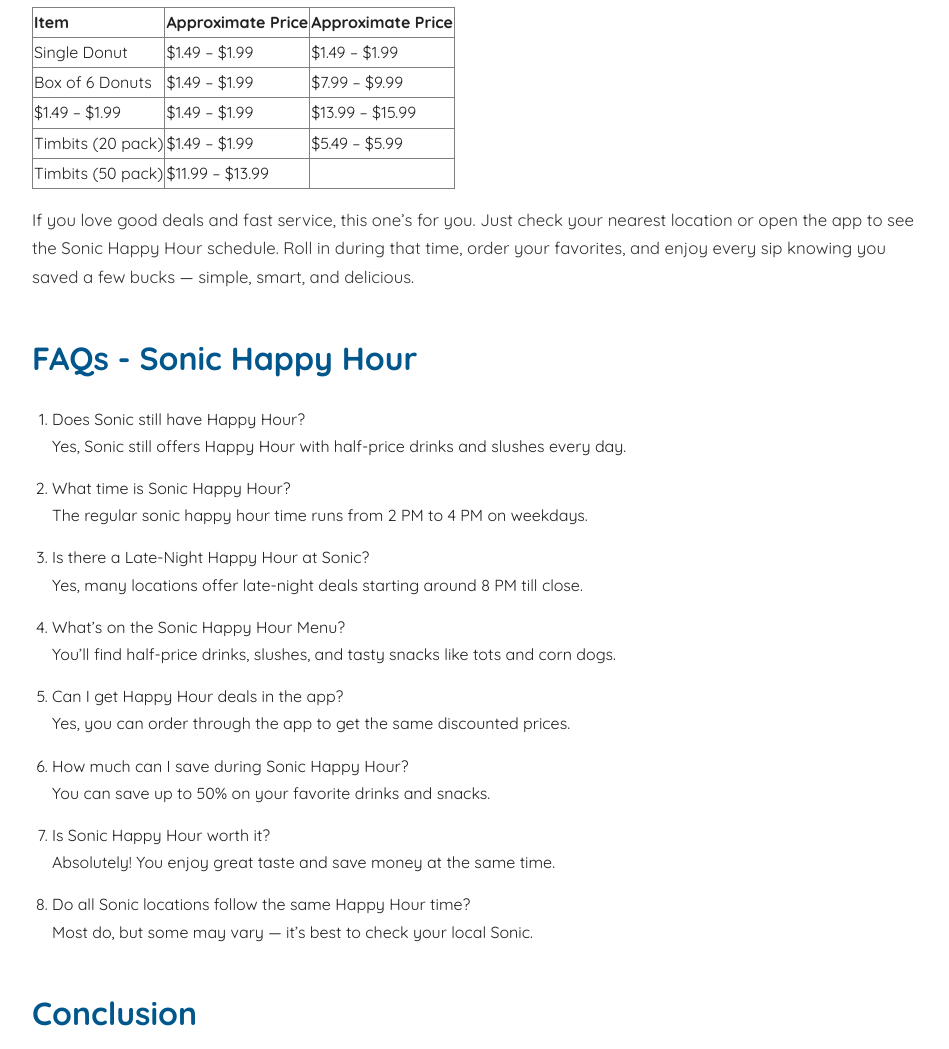
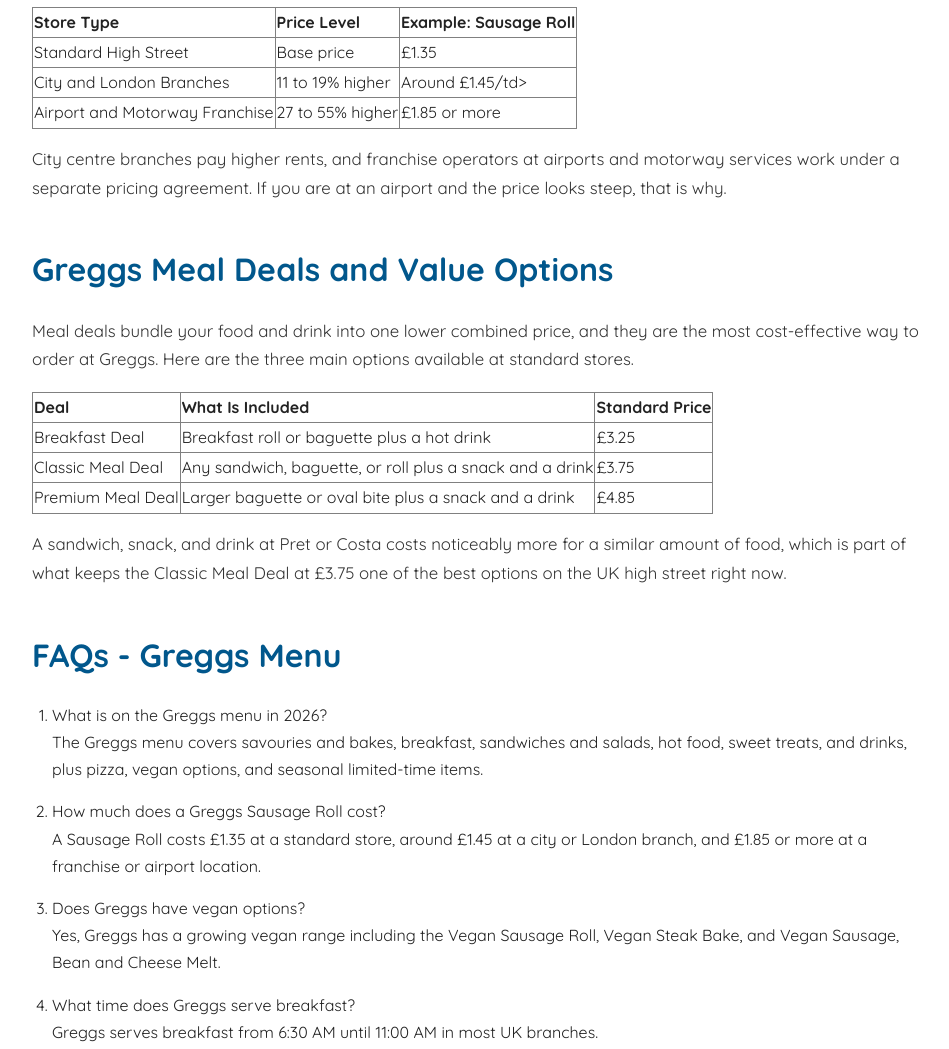
Before and after one commit to greggspricesmenus/greggs-menu-uk, a plain HTML site: page index.html in a window 1280 px wide. Shown: the part 4220-5269 px from the top of the page, without its empty margins (158-1107 px from the left). Drawn offline with Linux system fonts and the light colour scheme.

Commit message:
index.html

```diff
--- a/index.html
+++ b/index.html
@@ -280,57 +280,67 @@
        <p>Greggs prices are not the same everywhere, and most people only find this out at the till. There are three distinct price tiers depending on which type of store you are buying from, and the difference between the cheapest and most expensive can be more than you expect.</p>
       <table border="1" style="border-collapse: collapse;">
   <tr>
-    <th><b>Item</b></th>
-    <th><b>Approximate Price</b></th>
-    <th><b>Approximate Price</b></th>
+    <th><b>Store Type</b></th>
+    <th><b>Price Level</b></th>
+    <th><b>Example: Sausage Roll</b></th>
   </tr>
   <tr>
-    <td>Single Donut</td>
-    <td>$1.49 – $1.99</td>
-     <td>$1.49 – $1.99</td>
+    <td>Standard High Street</td>
+    <td>Base price</td>
+     <td>£1.35</td>
   </tr>
   <tr>
-    <td>Box of 6 Donuts</td>
-     <td>$1.49 – $1.99</td>
-    <td>$7.99 – $9.99</td>
+    <td>City and London Branches</td>
+     <td>11 to 19% higher</td>
+    <td>Around £1.45/td>
   </tr>
   <tr>
-     <td>$1.49 – $1.99</td>
-     <td>$1.49 – $1.99</td>
-    <td>$13.99 – $15.99</td>
+     <td>Airport and Motorway Franchise</td>
+     <td>27 to 55% higher</td>
+    <td>£1.85 or more</td>
+  </tr>
+</table>
+       <p>City centre branches pay higher rents, and franchise operators at airports and motorway services work under a separate pricing agreement. If you are at an airport and the price looks steep, that is why.</p>
+   <h2>Greggs Meal Deals and Value Options</h2>
+       <p>Meal deals bundle your food and drink into one lower combined price, and they are the most cost-effective way to order at Greggs. Here are the three main options available at standard stores.</p>
+      <table border="1" style="border-collapse: collapse;">
+  <tr>
+    <th><b>Deal</b></th>
+    <th><b>What Is Included</b></th>
+    <th><b>Standard Price</b></th>
   </tr>
   <tr>
-    <td>Timbits (20 pack)</td>
-     <td>$1.49 – $1.99</td>
-    <td>$5.49 – $5.99</td>
+    <td>Breakfast Deal</td>
+    <td>Breakfast roll or baguette plus a hot drink</td>
+     <td>£3.25</td>
   </tr>
-       <tr>
-    <td>Timbits (50 pack)</td>
-    <td>$11.99 – $13.99</td>
+  <tr>
+    <td>Classic Meal Deal</td>
+     <td>Any sandwich, baguette, or roll plus a snack and a drink</td>
+    <td>£3.75</td>
+  </tr>
+  <tr>
+     <td>Premium Meal Deal</td>
+     <td>Larger baguette or oval bite plus a snack and a drink</td>
+    <td>£4.85</td>
   </tr>
 </table>
-       <p>
-      If you love good deals and fast service, this one’s for you. Just check your nearest location or open the app to see the Sonic Happy Hour schedule. Roll in during that time, order your favorites, and enjoy every sip knowing you saved a few bucks — simple, smart, and delicious.
-    </p>
-    <h2>FAQs - Sonic Happy Hour</h2>
+       <p>A sandwich, snack, and drink at Pret or Costa costs noticeably more for a similar amount of food, which is part of what keeps the Classic Meal Deal at £3.75 one of the best options on the UK high street right now.</p>
+    <h2>FAQs - Greggs Menu</h2>
     <ol>
-      <li>Does Sonic still have Happy Hour? <br> Yes, Sonic still offers Happy Hour with half-price drinks and slushes every day.</li>
-      <li>What time is Sonic Happy Hour? <br> The regular sonic happy hour time runs from 2 PM to 4 PM on weekdays.</li>
-      <li>Is there a Late-Night Happy Hour at Sonic? <br> Yes, many locations offer late-night deals starting around 8 PM till close.</li>
-      <li>What’s on the Sonic Happy Hour Menu? <br> You’ll find half-price drinks, slushes, and tasty snacks like tots and corn dogs.</li>
-      <li>Can I get Happy Hour deals in the app? <br> Yes, you can order through the app to get the same discounted prices.</li>
-      <li>How much can I save during Sonic Happy Hour? <br> You can save up to 50% on your favorite drinks and snacks.</li>
-      <li>Is Sonic Happy Hour worth it? <br> Absolutely! You enjoy great taste and save money at the same time.</li>
-      <li>Do all Sonic locations follow the same Happy Hour time? <br> Most do, but some may vary — it’s best to check your local Sonic.</li>
+      <li>What is on the Greggs menu in 2026? <br> The Greggs menu covers savouries and bakes, breakfast, sandwiches and salads, hot food, sweet treats, and drinks, plus pizza, vegan options, and seasonal limited-time items.</li>
+      <li>How much does a Greggs Sausage Roll cost? <br>  A Sausage Roll costs £1.35 at a standard store, around £1.45 at a city or London branch, and £1.85 or more at a franchise or airport location.</li>
+      <li>Does Greggs have vegan options? <br> Yes, Greggs has a growing vegan range including the Vegan Sausage Roll, Vegan Steak Bake, and Vegan Sausage, Bean and Cheese Melt.</li>
+      <li>What time does Greggs serve breakfast? <br> Greggs serves breakfast from 6:30 AM until 11:00 AM in most UK branches.</li>
+      <li>How much is the Greggs meal deal? <br> The Classic Greggs Meal Deal costs £3.75 at standard stores. The Breakfast Deal is £3.25 and the Premium Meal Deal costs £4.85.</li>
+      <li>Why is Greggs more expensive at airports? <br> Greggs charges roughly 27 to 55 percent more at airport and motorway franchise locations compared with standard UK stores, mainly due to higher commercial rents and a separate franchise pricing agreement.</li>
+      <li>Does Greggs have a loyalty program? <br> Yes, Greggs Rewards lets you earn points on every purchase through the app, with free drinks and treats available once you reach certain thresholds.</li>
+      <li>Can I order Greggs online or through delivery? <br> Yes, you can order through the Greggs app for Click and Collect, and through delivery platforms like Just Eat and Uber Eats where available.</li>
     </ol>
 
     <h2>Conclusion</h2>
-    <p>
-      Sonic Happy Hour is your chance to enjoy great taste without stretching your wallet. You can grab half-price slushes, shakes, and snacks that hit the spot every time. It’s made for those moments when you just want to relax, take a break, and enjoy something cool and refreshing without overthinking the price.
-    </p>
-    <p>
-      If you love good deals and fast service, this one’s for you. Just check your nearest location or open the app to see the Sonic Happy Hour schedule. Roll in during that time, order your favorites, and enjoy every sip knowing you saved a few bucks — simple, smart, and delicious.
-    </p>
+    <p>Greggs menu prices give you real variety across every part of the day, from a £1.35 Sausage Roll in the morning to a pizza slice and iced drink later on. Knowing the three-tier pricing system before you visit saves you from any surprises at the till, especially if you are ordering from a city centre or airport location.</p>
+    <p>Every category, price, vegan option, seasonal item, and meal deal is covered here so you can order with confidence. Whether you visit every week or you have never been, this guide gives you everything you need before you get to the counter.</p>
 
   </section>
 
```
